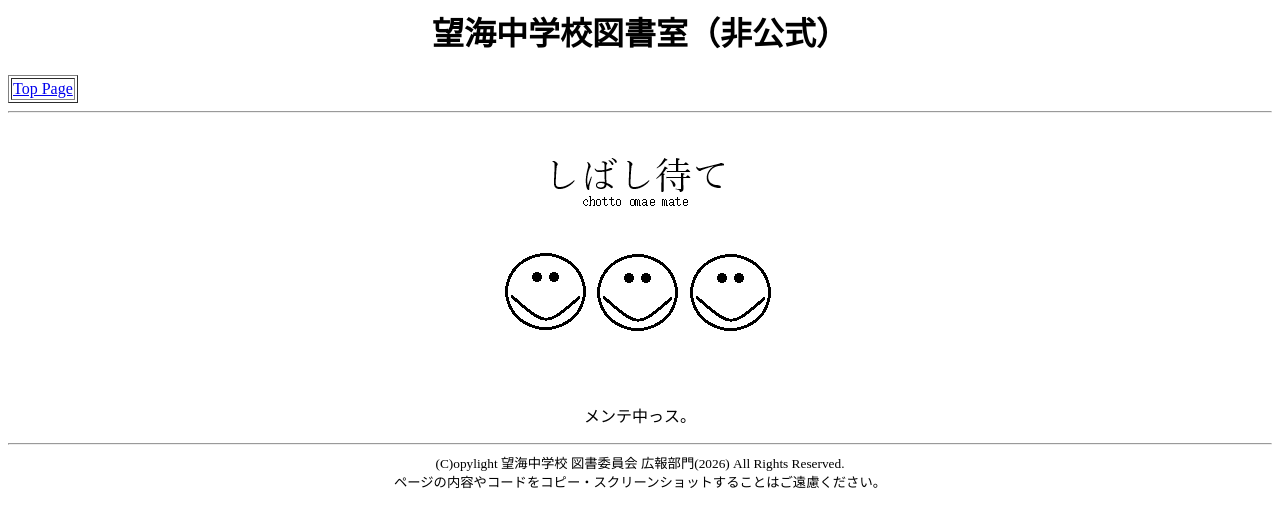
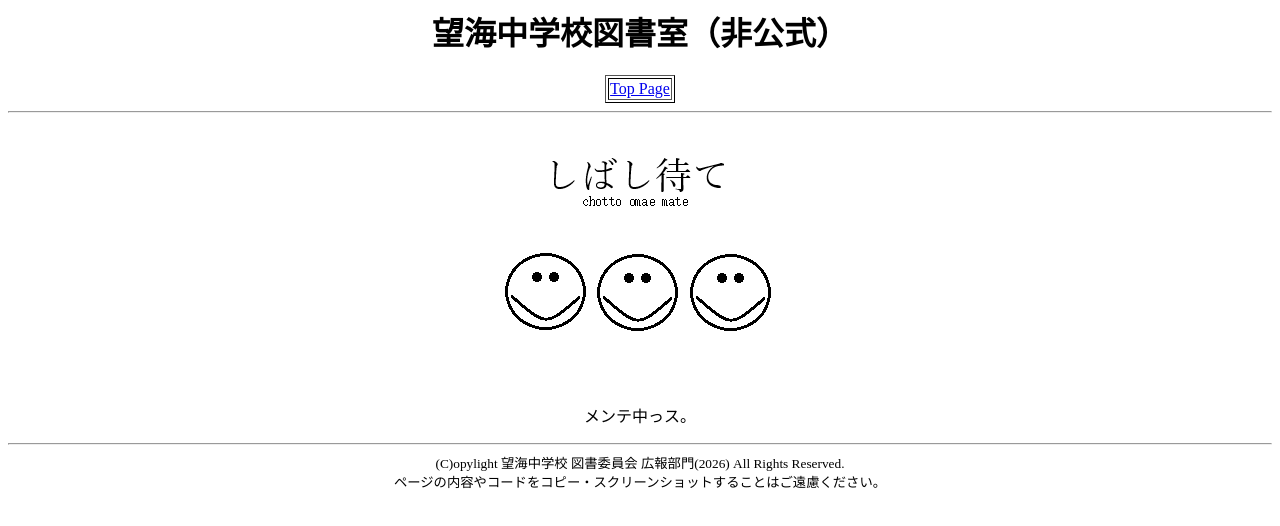
Before and after one commit to boukai-lib/boukai-lib.github.io, a plain HTML site: page index.html in a window 1280 px wide. Drawn offline with Linux system fonts and the light colour scheme.

Commit message:
Update index.html

```diff
--- a/index.html
+++ b/index.html
@@ -7,6 +7,11 @@
         <style>
             html {
                 text-align: center;
+            }
+            table{
+                margin: auto;
+	            border-width: 1px;
+	            border-color: #000;
             }
         </style>
     </head>
```
